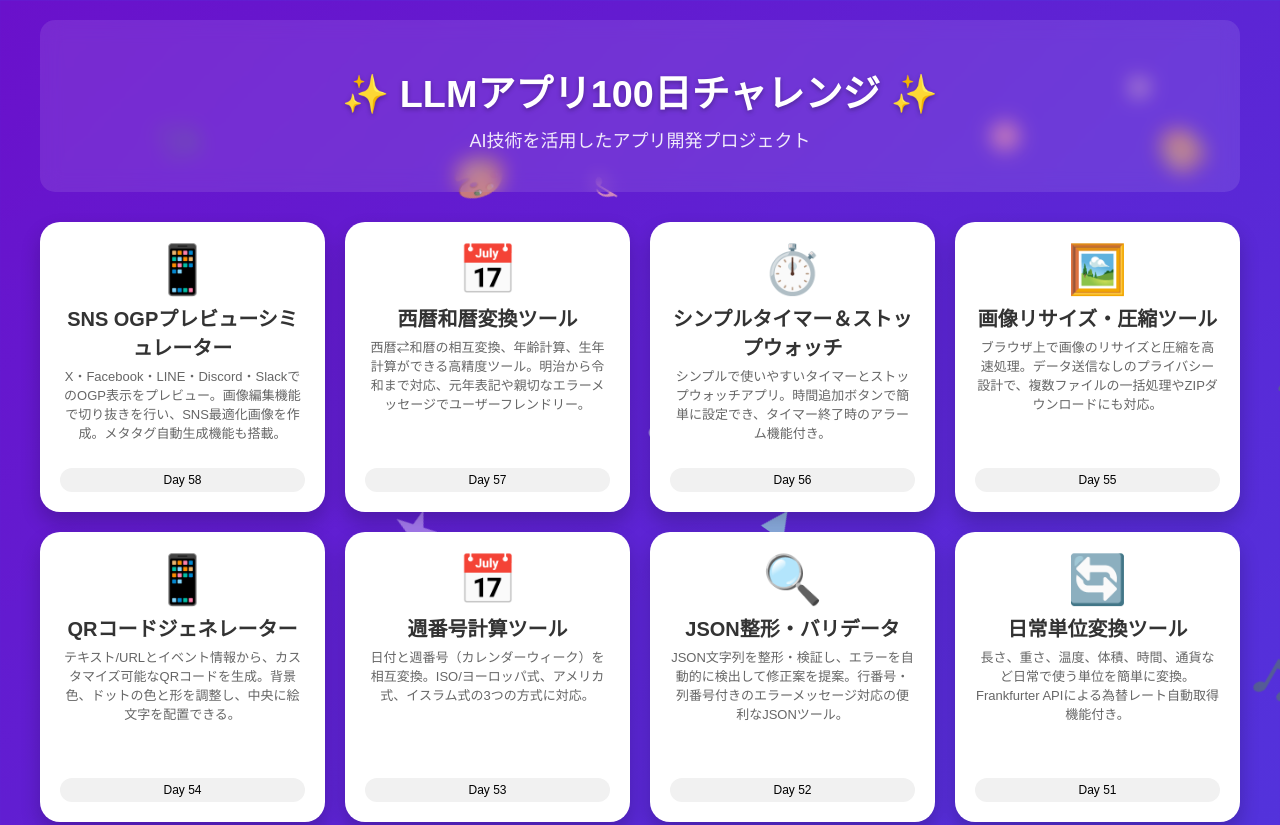
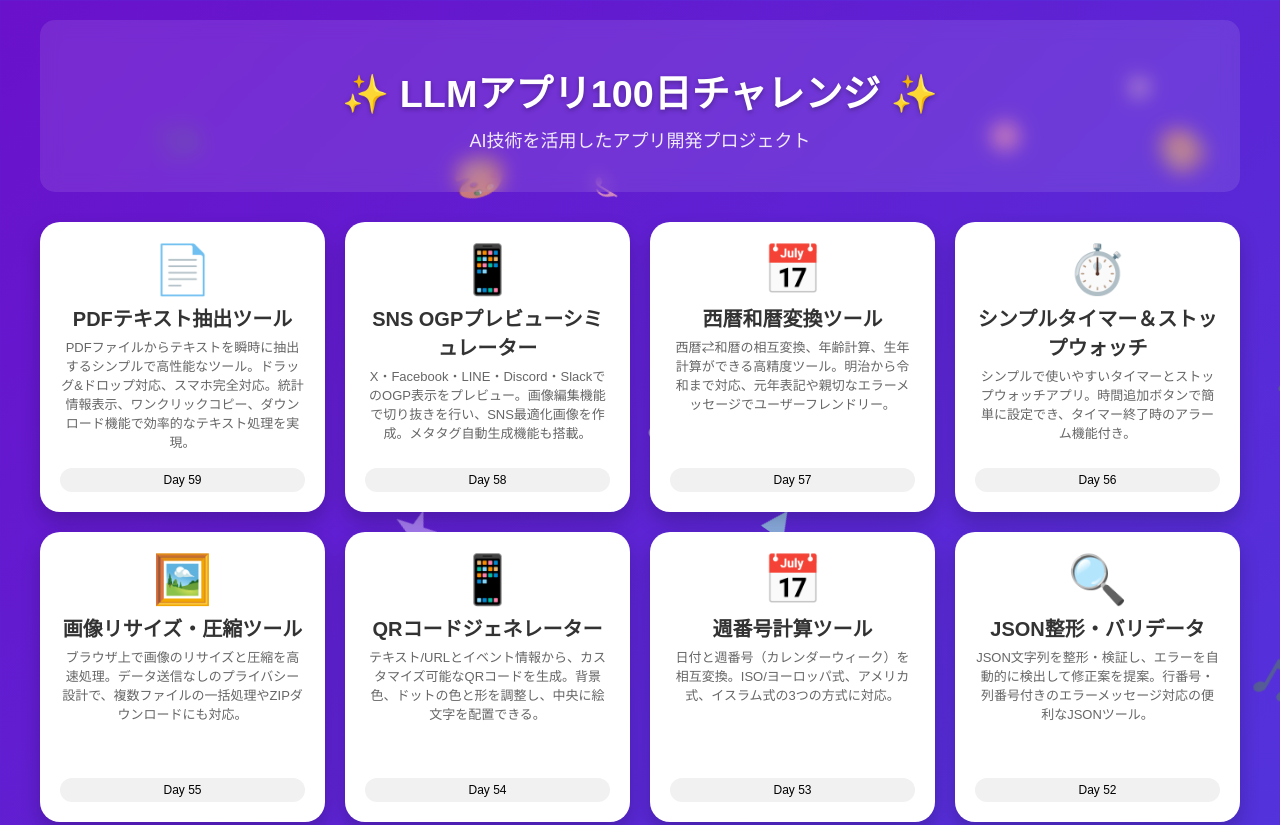
Before and after one commit to Hiroe28/hiroe28.github.io, a plain HTML site: page index.html in a window 1280 px wide. Shown: the top 825 px of the page. Drawn offline with Linux system fonts and the light colour scheme.

Commit message:
Update index.html

```diff
--- a/index.html
+++ b/index.html
@@ -219,6 +219,16 @@
 
         <div class="app-grid">
             <!-- カード情報 (メインページのHTML内に追加) -->
+
+
+            <!-- Day 59 -->
+            <div class="app-card" onclick="openApp('https://hiroe28.github.io/llm-100days-challenge/day059-pdf-text-extractor/index.html')">
+                <div class="app-icon">📄</div>
+                <div class="app-title">PDFテキスト抽出ツール</div>
+                <div class="app-description">PDFファイルからテキストを瞬時に抽出するシンプルで高性能なツール。ドラッグ&ドロップ対応、スマホ完全対応。統計情報表示、ワンクリックコピー、ダウンロード機能で効率的なテキスト処理を実現。</div>
+                <div class="app-day">Day 59</div>
+            </div>
+
 
             <!-- Day 58 -->
             <div class="app-card" onclick="openApp('https://hiroe28.github.io/llm-100days-challenge/day058-ogp-preview-simulator/index.html')">
```
